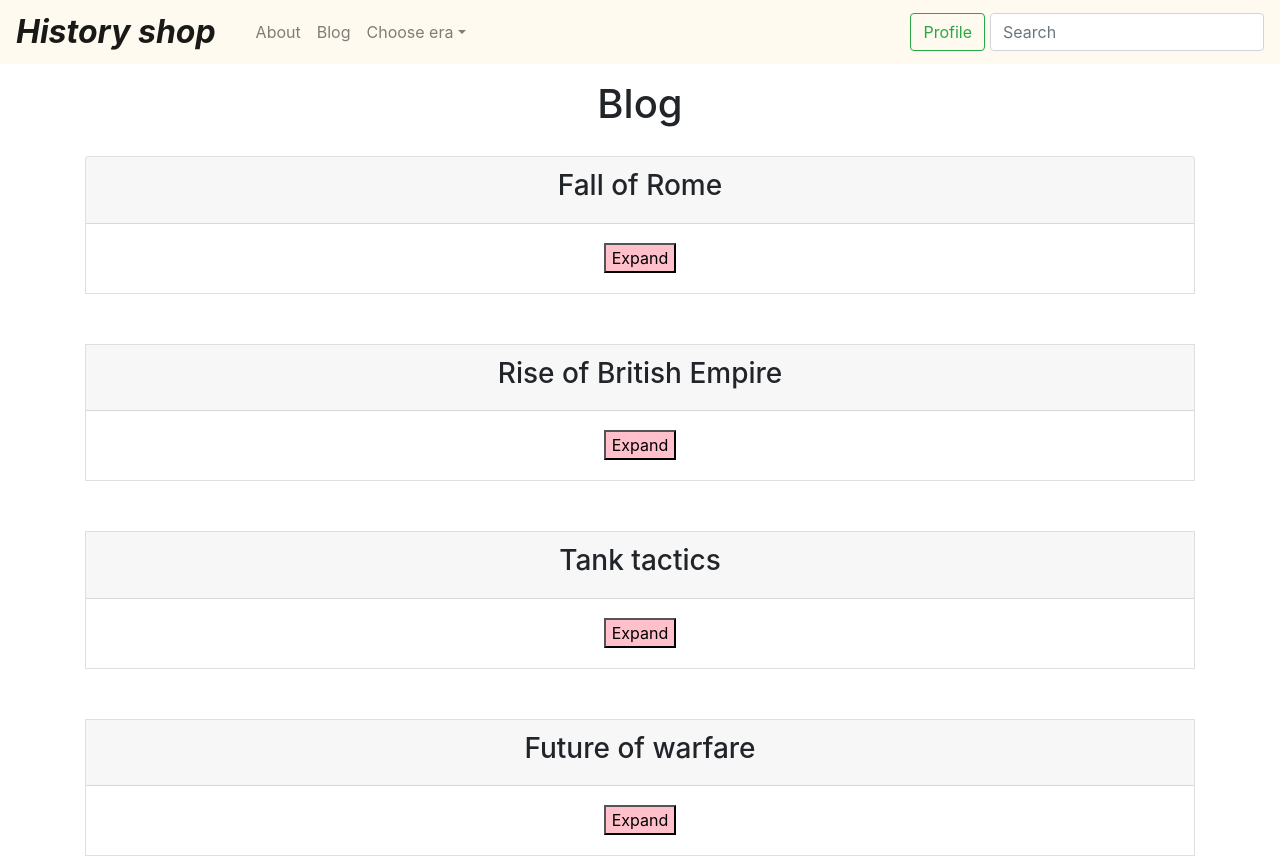
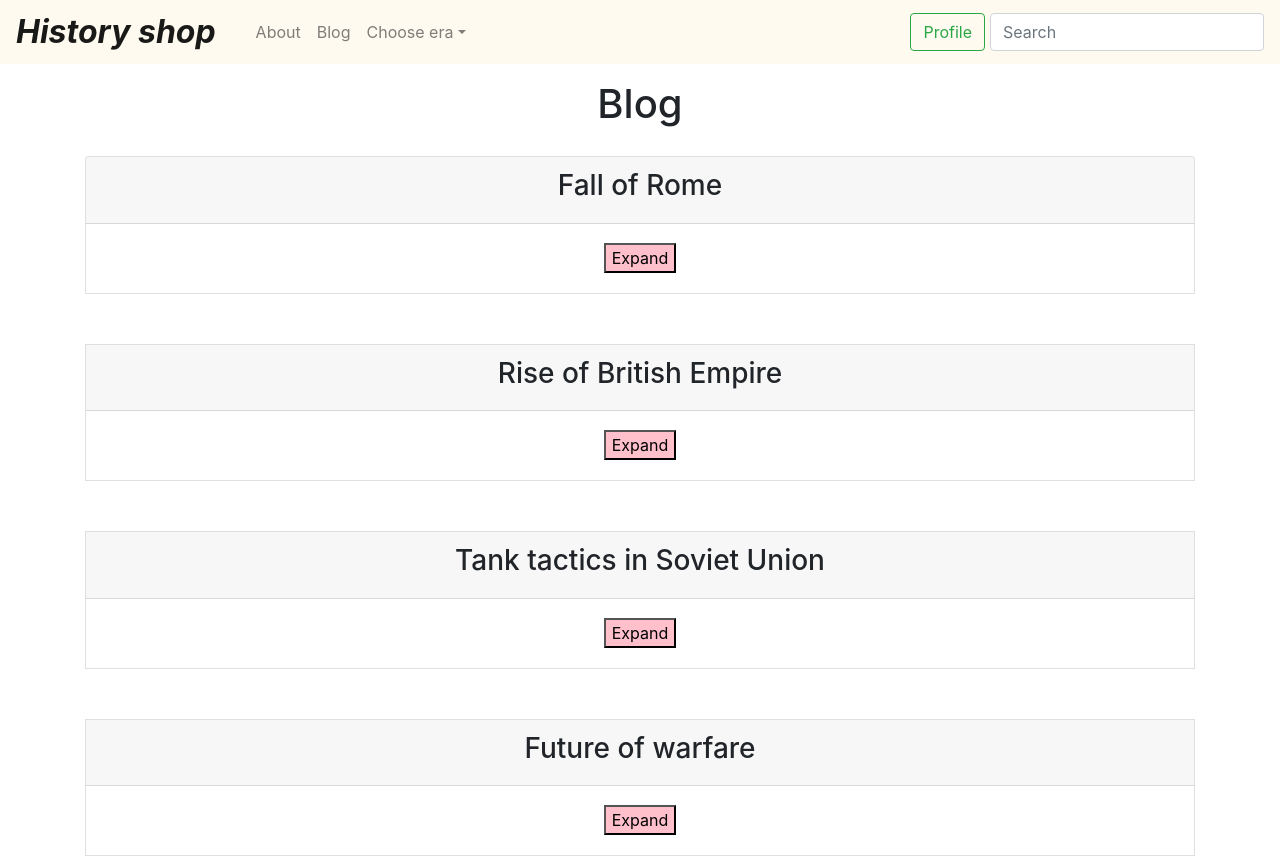
Before and after one commit to Jerolim/Prodaja-opreme, a Gatsby site in the folder Stranica/: page /blog in a window 1280 px wide. Shown: the top 856 px of the page. Built offline with nearby package versions, Linux system fonts and the light colour scheme; Gatsby itself is replaced by a stand-in of ours.

Commit message:
uredeni tekstovi za blog

```diff
--- a/Stranica/src/components/blogoviPost.js
+++ b/Stranica/src/components/blogoviPost.js
@@ -24,73 +24,83 @@ const Postovi = [
   {
     Naslov: "Fall of Rome",
     TekstPosta:
-      "Danas je lijep dan i uzivamo u ovome gradu Danas je lijep dan i uzivamo u ovome gradu Danas je lijep dan i uzivamo u ovome gradu",
+      "The invading army reached the outskirts of Rome, which had been left totally undefended. In 410 C.E., the Visigoths, led by Alaric, breached the walls of Rome and sacked the capital of the Roman Empire. The Visigoths looted, burned, and pillaged their way through the city, leaving a wake of destruction wherever they went. The plundering continued for three days. For the first time in nearly a millennium, the city of Rome was in the hands of someone other than the Romans. This was the first time that the city of Rome was sacked, but by no means the last.",
   },
   {
     Naslov: "Rise of British Empire",
     TekstPosta:
-      "Danas je lep dan i uzivamo u ovome gradu Danas je lijep dan i uzivamo u ovome gradu Danas je lijep dan i uzivamo u ovome gradu",
+      "The British began to establish overseas colonies in the 16th century. By 1783, Britain had a large empire with colonies in America and the West Indies. This 'first British Empire' came to an end after the American Revolution. However, in the 19th century, the British built a second worldwide empire, based on British sea-power, made up of India and huge conquests in Africa.",
   },
   {
-    Naslov: "Tank tactics",
+    Naslov: "Tank tactics in Soviet Union",
     TekstPosta:
-      "Danas jesssszivamo u ovome gradu D agagagagagagagaanas je lijep dan i uzivamo u ovome gradu Danas je lijep dan i uzivamo u ovome gradu",
+      "At the start of the Second World War much of the Red Army, including its armoured forces, was in transition and recovering from the 1937 repression of the officer corps. The Red Army ignored the lessons from Nomonhan, which had been successfully conducted by General Zhukov, and relied instead on lessons from politically selected officers who were veterans of the Spanish Civil War.",
   },
   {
     Naslov: "Future of warfare",
     TekstPosta:
-      "Danas je liaaaazivamo u ovome gradu D agagagagagagagaanas je lijep dan i uzivamo u ovome gradu Danas je lijep dan i uzivamo u ovome gradu",
+      "There are robots on the market that can carry and fire weapons like shotguns, pepper spray, grenade launchers, or even Hellfire missiles. The MULE ARV-A-L robot can fire a line-of-sight gun and anti-tank weaponry. Remote controlled TALON robots can carry everything from an M240 machine gun to a .50 caliber rifle to grenades and rocket launchers. The South Korean patrol robot can either fire non-lethal rubber bullets at intruders or carry a K-3 machine gun -- a light machine gun similar to the M249. The U.S. Marine Corps' Gladiator Tactical Unmanned Ground Vehicle (TUGV) will be able to carry an arsenal of lethal and non-lethal weapons.",
   },
   {
     Naslov: "Vietnam war",
     TekstPosta:
-      "Danas je lipbbbivamo u ovome gradu D agagagagagagagaanas je lijep dan i uzivamo u ovome gradu Danas je lijep dan i uzivamo u ovome gradu",
+      "The Vietnam War was a war fought between 1964 and 1975 on the ground in South Vietnam and bordering areas of Cambodia and Laos (see also, Secret War), and in bombing runs (Rolling Thunder) over North Vietnam. Fighting on one side was a coalition of forces including the United States (USA), the Republic of Vietnam (South Vietnam), Australia, and South Korea. Fighting on the other side was a coalition of forces including the Democratic Republic of Vietnam (North Vietnam) and the National Liberation Front (NLF, Viet Cong), a communist-led South Vietnamese guerrilla movement. The USSR provided military aid to the North Vietnamese and to the NLF, but was not one of the military combatants.",
   },
 ]
 const KomentariPostova = [
   {
-    Komentator: "Matematic",
-    TekstKomentara: " Prvipost koment",
+    Komentator: "Ceasar2003",
+    TekstKomentara: " Visigoths are bastards!!1!",
     Sifra: "0",
   },
   {
-    Komentator: "RodeRodic",
-    TekstKomentara: " Drugi post koment",
+    Komentator: "MC Aurelius",
+    TekstKomentara: " Make Rome great again",
+    Sifra: "0",
+  },
+  {
+    Komentator: "Hannibalius",
+    TekstKomentara: " Plow it like they did to Carthage",
+    Sifra: "0",
+  },
+  {
+    Komentator: "Terminator_xx",
+    TekstKomentara: " Dirty imerialists!",
     Sifra: "1",
   },
   {
-    Komentator: "Mafafac",
-    TekstKomentara: " Treci post koment",
+    Komentator: "Queen of England",
+    TekstKomentara: " ALL HAIL HER MAJESTY",
+    Sifra: "1",
+  },
+  {
+    Komentator: "Brezhnev",
+    TekstKomentara: " we da best ever hhh",
     Sifra: "2",
   },
   {
-    Komentator: "Mwewwac",
-    TekstKomentara: " prvi psot koment 2 dio",
-    Sifra: "0",
-  },
-  {
-    Komentator: "Mfeawfa",
-    TekstKomentara: " drugi post koment 2 dio",
-    Sifra: "1",
-  },
-  {
-    Komentator: "Mataseic",
-    TekstKomentara: " treci post koment 2 dio",
+    Komentator: "Borat",
+    TekstKomentara: " Potassium",
     Sifra: "2",
   },
   {
-    Komentator: "Matemffffic",
-    TekstKomentara: " Prvi post koment 3 dio",
-    Sifra: "0",
+    Komentator: "Noname",
+    TekstKomentara: " pansies!",
+    Sifra: "2",
   },
   {
-    Komentator: "Matemffffic",
-    TekstKomentara: " cetvrti koment",
+    Komentator: "Freedom_2000_",
+    TekstKomentara: " Merica yeeeah",
     Sifra: "3",
   },
   {
-    Komentator: "Matemffffic",
-    TekstKomentara: " peti koment",
+    Komentator: "Yesname",
+    TekstKomentara: " lol, amricans beaten by farmers",
+    Sifra: "4",
+  },
+  {
+    Komentator: "Corpus998",
+    TekstKomentara: " let’s go back and kick their asses!",
     Sifra: "4",
   },
 ]
```
